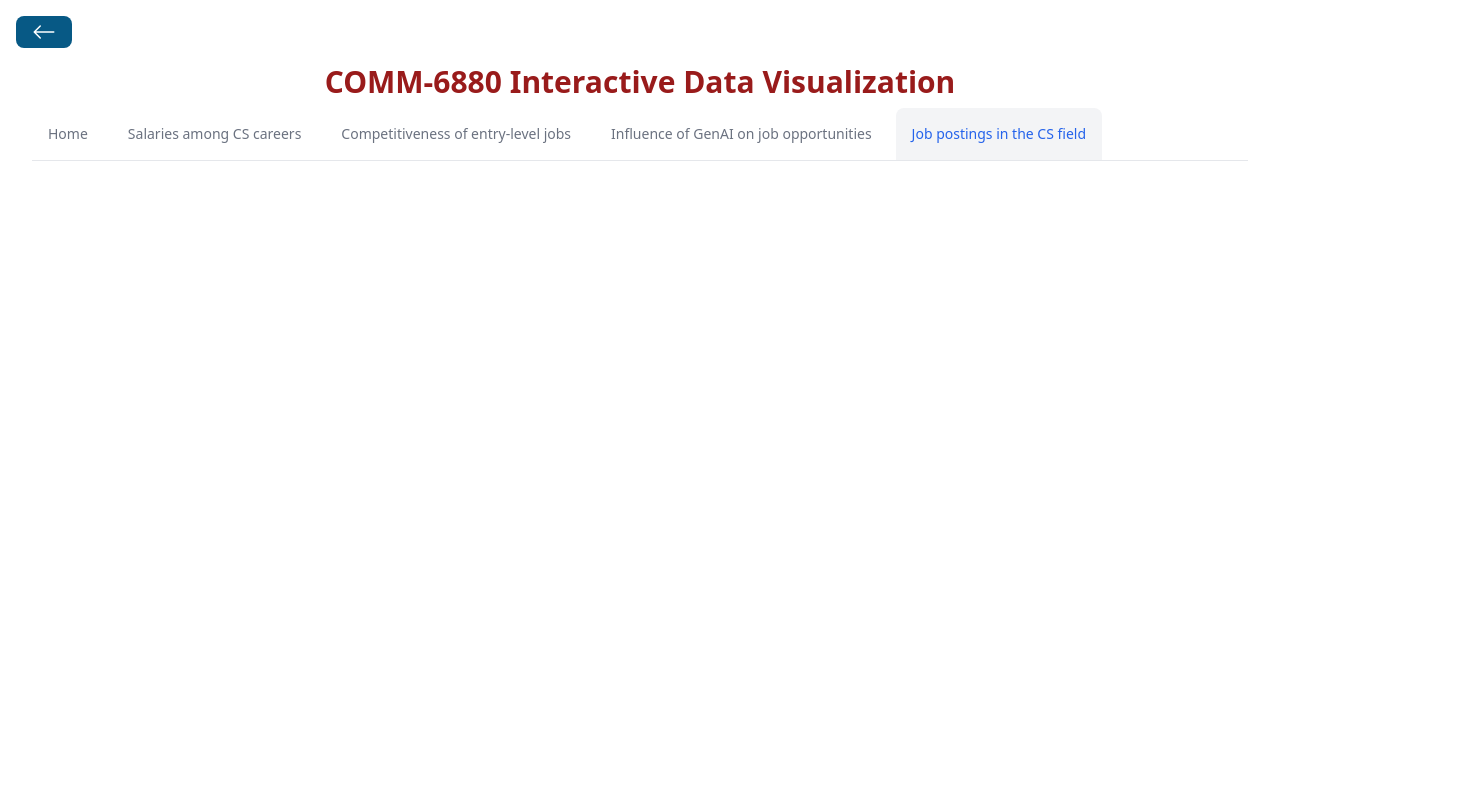
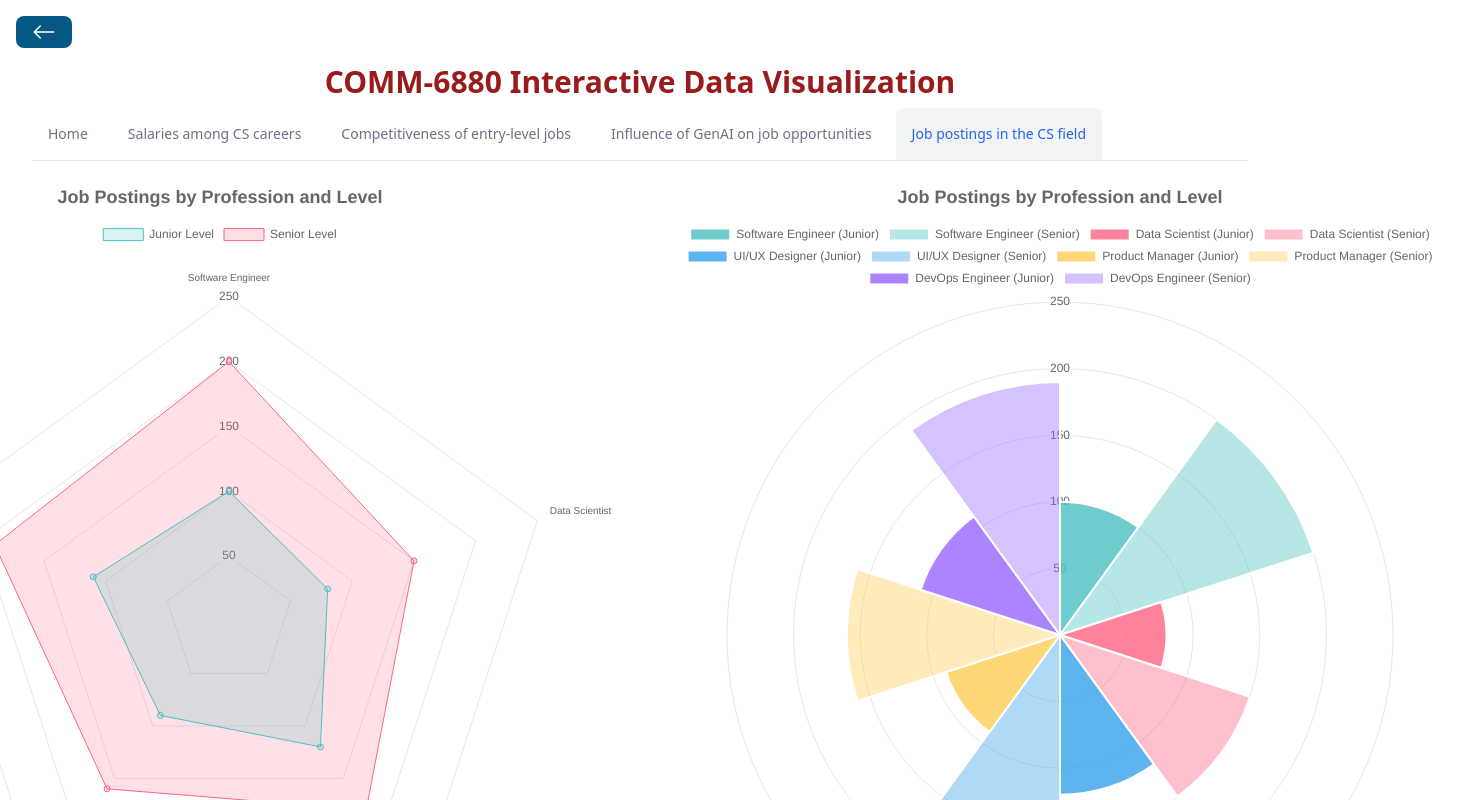
Before and after one commit to Terry9022/RPI-Interactive-Data-Visualization, a React (Vite) app: page /job-postings in a window 1280 px wide. Shown: the top 800 px of the page, 1460 px wide, since content can reach past the window. Built offline with nearby package versions, Linux system fonts and the light colour scheme.

Commit message:
add  job postings charts

```diff
--- /dev/null
+++ b/src/charts/JobPostingsChart.jsx
@@ -0,0 +1,76 @@
+import { Radar } from "react-chartjs-2";
+import {
+  Chart,
+  RadialLinearScale,
+  PointElement,
+  LineElement,
+  Filler,
+  Tooltip,
+  Legend,
+} from "chart.js";
+
+Chart.register(
+  RadialLinearScale,
+  PointElement,
+  LineElement,
+  Filler,
+  Tooltip,
+  Legend
+);
+
+const JobPostingsChart = () => {
+  const data = {
+    labels: [
+      "Software Engineer",
+      "Data Scientist",
+      "UI/UX Designer",
+      "Product Manager",
+      "DevOps Engineer",
+    ],
+    datasets: [
+      {
+        label: "Junior Level",
+        data: [100, 80, 120, 90, 110],
+        backgroundColor: "rgba(75, 192, 192, 0.2)",
+        borderColor: "rgba(75, 192, 192, 1)",
+        borderWidth: 1,
+      },
+      {
+        label: "Senior Level",
+        data: [200, 150, 180, 160, 190],
+        backgroundColor: "rgba(255, 99, 132, 0.2)",
+        borderColor: "rgba(255, 99, 132, 1)",
+        borderWidth: 1,
+      },
+    ],
+  };
+
+  const options = {
+    responsive: true,
+    plugins: {
+      legend: {
+        position: "top",
+      },
+      title: {
+        display: true,
+        text: "Job Postings by Profession and Level",
+        font: {
+          size: 18,
+        },
+      },
+    },
+    scales: {
+      r: {
+        angleLines: {
+          display: false,
+        },
+        suggestedMin: 0,
+        suggestedMax: 250,
+      },
+    },
+  };
+
+  return <Radar data={data} options={options} />;
+};
+
+export default JobPostingsChart;
--- /dev/null
+++ b/src/charts/JobPostingsPolarChart.jsx
@@ -0,0 +1,73 @@
+import { PolarArea } from "react-chartjs-2";
+import {
+  Chart,
+  RadialLinearScale,
+  ArcElement,
+  Tooltip,
+  Legend,
+} from "chart.js";
+
+Chart.register(RadialLinearScale, ArcElement, Tooltip, Legend);
+
+const JobPostingsPolarChart = () => {
+  const data = {
+    labels: [
+      "Software Engineer (Junior)",
+      "Software Engineer (Senior)",
+      "Data Scientist (Junior)",
+      "Data Scientist (Senior)",
+      "UI/UX Designer (Junior)",
+      "UI/UX Designer (Senior)",
+      "Product Manager (Junior)",
+      "Product Manager (Senior)",
+      "DevOps Engineer (Junior)",
+      "DevOps Engineer (Senior)",
+    ],
+    datasets: [
+      {
+        data: [100, 200, 80, 150, 120, 180, 90, 160, 110, 190],
+        backgroundColor: [
+          "rgba(75, 192, 192, 0.8)",
+          "rgba(75, 192, 192, 0.4)",
+          "rgba(255, 99, 132, 0.8)",
+          "rgba(255, 99, 132, 0.4)",
+          "rgba(54, 162, 235, 0.8)",
+          "rgba(54, 162, 235, 0.4)",
+          "rgba(255, 206, 86, 0.8)",
+          "rgba(255, 206, 86, 0.4)",
+          "rgba(153, 102, 255, 0.8)",
+          "rgba(153, 102, 255, 0.4)",
+        ],
+      },
+    ],
+  };
+
+  const options = {
+    responsive: true,
+    plugins: {
+      legend: {
+        position: "top",
+      },
+      title: {
+        display: true,
+        text: "Job Postings by Profession and Level",
+        font: {
+          size: 18,
+        },
+      },
+    },
+    scales: {
+      r: {
+        angleLines: {
+          display: false,
+        },
+        suggestedMin: 0,
+        suggestedMax: 250,
+      },
+    },
+  };
+
+  return <PolarArea data={data} options={options} />;
+};
+
+export default JobPostingsPolarChart;
--- a/src/charts/LayoffsByYearChart.jsx
+++ b/src/charts/LayoffsByYearChart.jsx
@@ -154,7 +154,7 @@ const LayoffsByYearChart = () => {
           title: (context) => {
             const date = context[0].label;
             const date2 = new Date(date.slice(0, 11));
-            return date2.toLocaleDateString();
+            return date2.toISOString().split("T")[0];
           },
           label: (context) => {
             const label = context.dataset.label || "";
--- a/src/pages/InfluenceGenAI .jsx
+++ b/src/pages/InfluenceGenAI .jsx
@@ -15,8 +15,9 @@ const InfluenceGenAI = () => {
           <Header />
         </div>
       </div>
-      <div style={{ width: "60%", height: "600px" }}>
+      <div style={{ width: "60%", height: "600px", margin: "auto" }}>
         <LayoffsByJobRoleChart />
+        <div className="m-[30px]"></div>
         <LayoffsByYearChart />
       </div>
     </div>
--- a/src/pages/JobPostings.jsx
+++ b/src/pages/JobPostings.jsx
@@ -1,3 +1,5 @@
+import JobPostingsChart from "../charts/JobPostingsChart";
+import JobPostingsPolarChart from "../charts/JobPostingsPolarChart";
 import BackButton from "../components/BackButton";
 import Header from "../components/Header";
 
@@ -13,6 +15,14 @@ const JobPostings = () => {
           <Header />
         </div>
       </div>
+      <div
+        style={{ width: "70%", height: "800px" }}
+        className="flex justify-center items-center ml-[15%]"
+      >
+        <JobPostingsChart />
+        <div className="m-[20px]"></div>
+        <JobPostingsPolarChart />
+      </div>
     </div>
   );
 };
```
